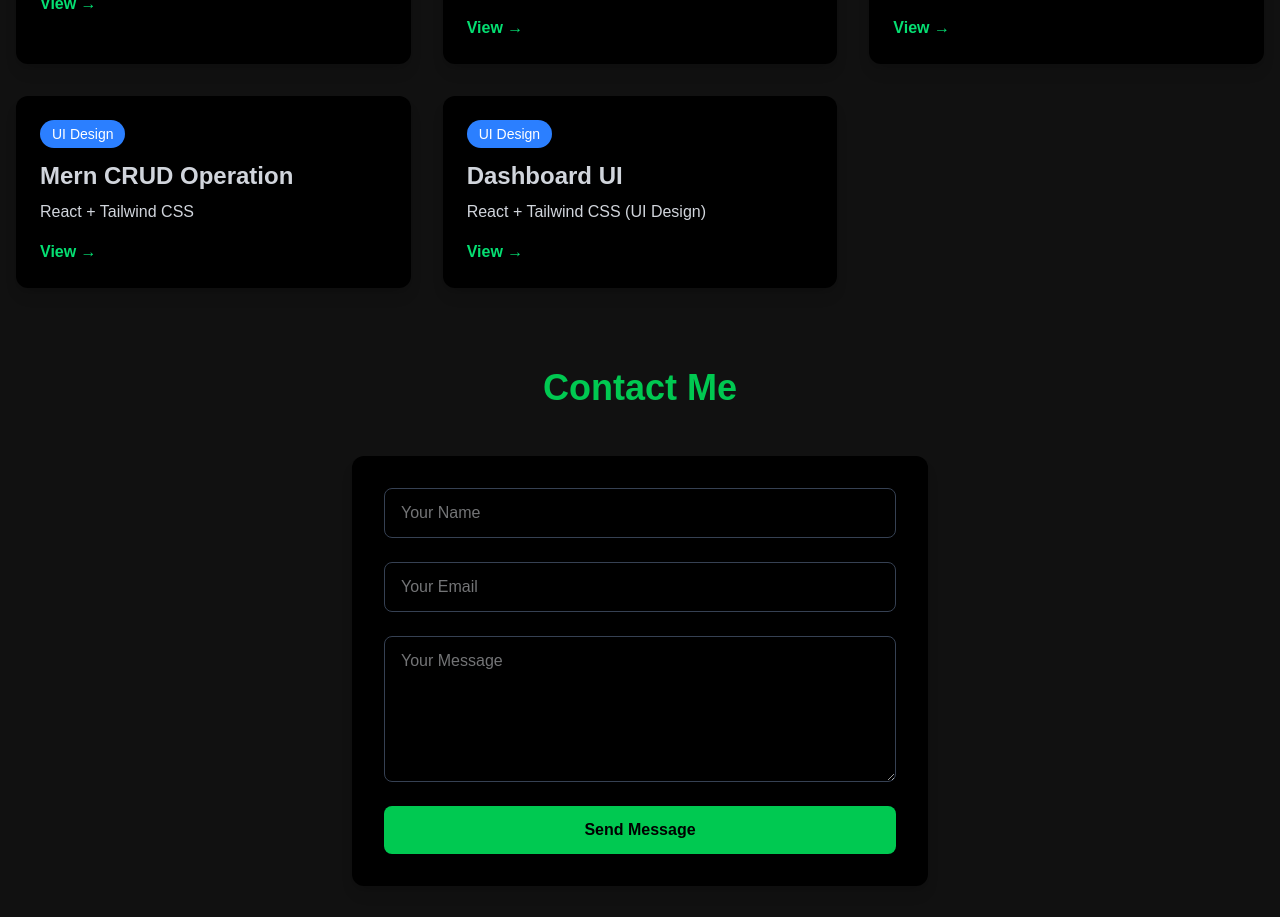
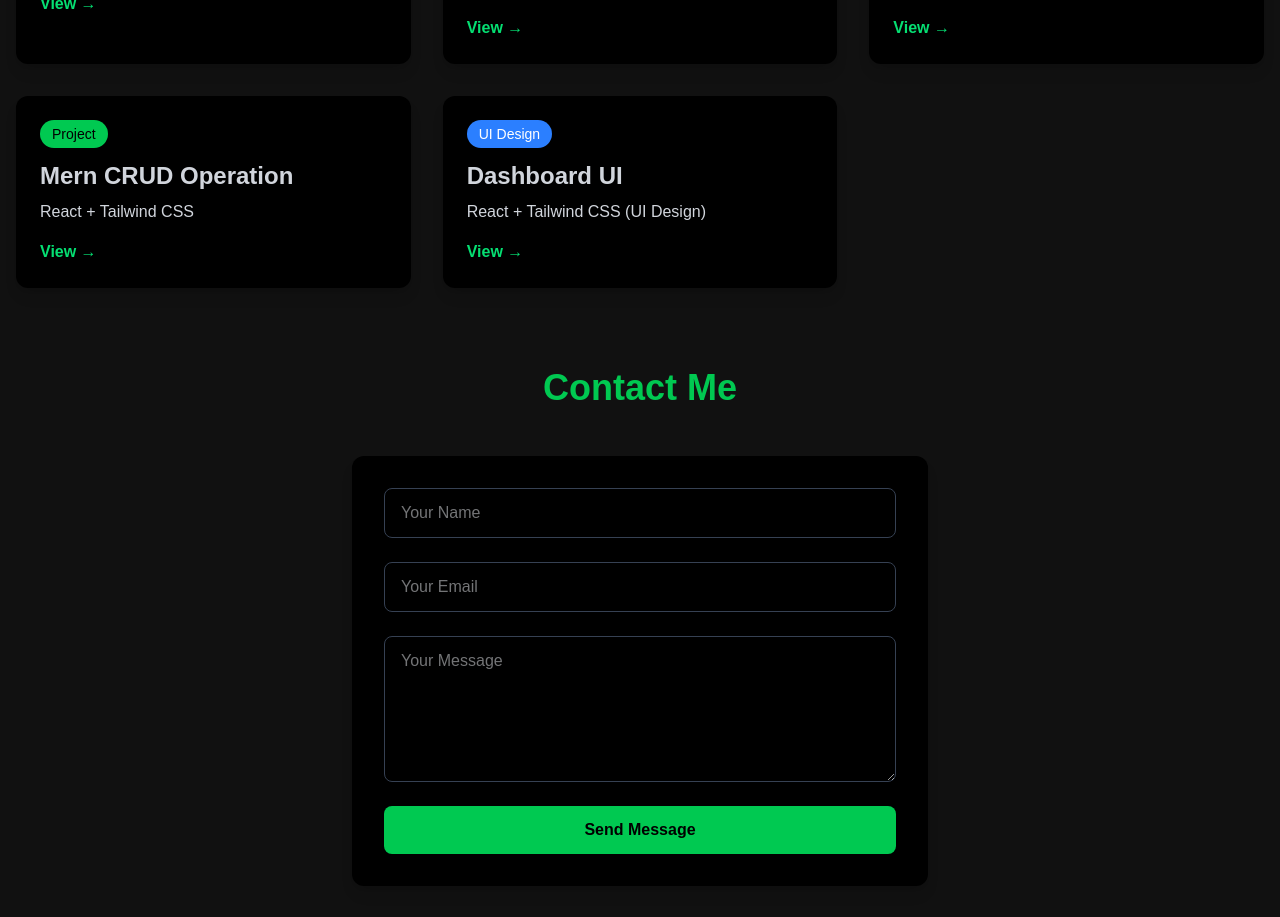
Before and after one commit to Rajatchauhan9690/rajatPortfolio, a React (Vite) app: page / in a window 1280 px wide. Shown: the part 2780-3697 px from the top of the page. Built offline with nearby package versions, Linux system fonts and the light colour scheme.

Commit message:
add new crud project link

```diff
--- a/src/components/Projects.jsx
+++ b/src/components/Projects.jsx
@@ -24,7 +24,7 @@ const projects = [
     name: "Mern CRUD Operation ",
     desc: "React + Tailwind CSS ",
     link: "https://crud-operation-blond.vercel.app",
-    type: "ui",
+    type: "project",
   },
   // UI Projects 👇
   {
```
